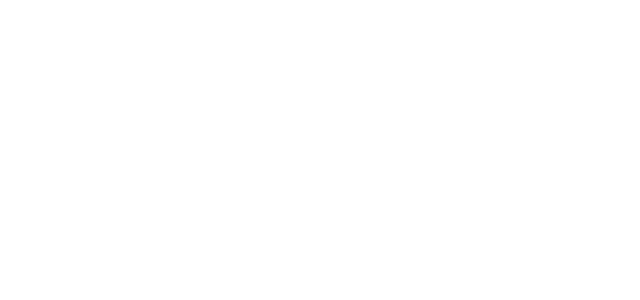
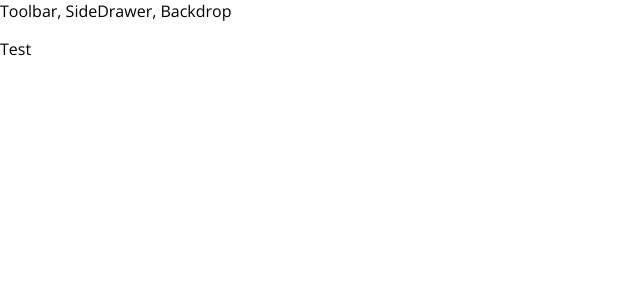
Before and after one commit to KevinThePepper/udemy-burger-builder, a React app: page / in a window 1280 px wide. Shown: the top 300 px of the page, without its empty margins (0-640 px from the left). Built offline with nearby package versions, Linux system fonts and the light colour scheme.

Commit message:
Added layout component and scoped app with it

```diff
--- a/src/App.js
+++ b/src/App.js
@@ -1,9 +1,13 @@
 import React from 'react';
+
+import Layout from './components/Layout/Layout';
 
 function App() {
   return (
     <div>
-
+      <Layout>
+          <p>Test</p>
+      </Layout>
     </div>
   );
 }
--- /dev/null
+++ b/src/components/Layout/Layout.js
@@ -0,0 +1,14 @@
+import React, {Fragment} from 'react';
+
+const layout = props => (
+    <Fragment>
+        <div>
+            Toolbar, SideDrawer, Backdrop
+        </div>
+        <main>
+            {props.children}
+        </main>
+    </Fragment>
+);
+
+export default layout;
--- a/src/index.css
+++ b/src/index.css
@@ -1,7 +1,7 @@
 body {
     margin: 0;
     padding: 0;
-    font-family: sans-serif;
+    font-family: "Open Sans", sans-serif;
     -webkit-font-smoothing: antialiased;
     -moz-osx-font-smoothing: grayscale;
 }
```
